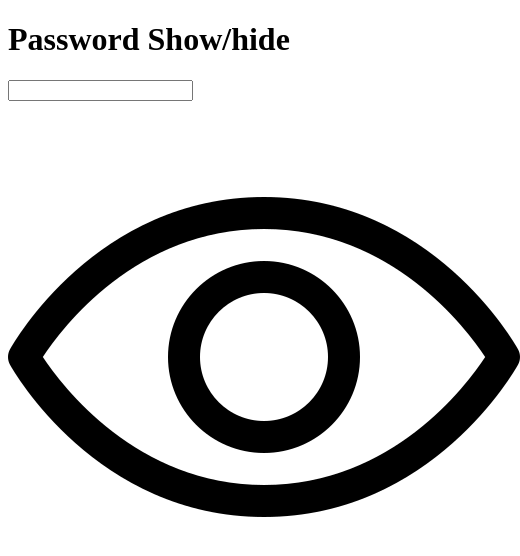
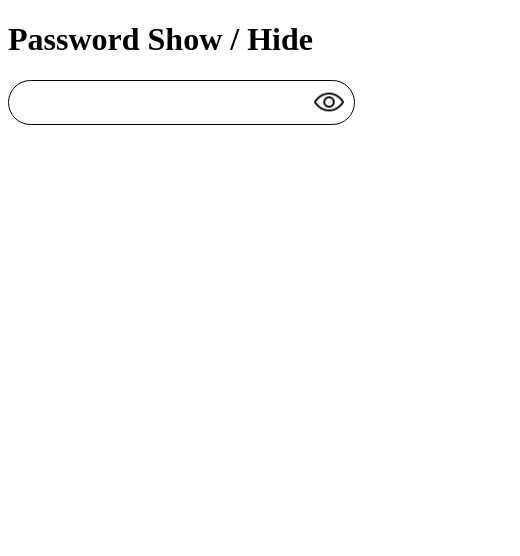
Before and after one commit to mayurilanjewar27/password-toggle, a plain HTML site: page index.html in a window 390 px wide. Shown: the whole page, 520 px wide, since content can reach past the window. Drawn offline with Linux system fonts and the light colour scheme.

Commit message:
add info

```diff
--- a/index.html
+++ b/index.html
@@ -3,18 +3,62 @@
 <head>
     <title>Password Toggle</title>
 </head>
+
 <style>
+    .ico-toggle-password{
+        width: 30px;
+        cursor: pointer;
+    }
 
+    .input-password{
+        padding: 5px 10px;
+        font-size: 20px;
+        border: none;
+    }
+
+    .input-password:focus{
+        outline: none;
+    }
+
+    .input-password-container{
+        border: 1px solid black;
+        width: fit-content;
+        display: flex;
+        align-items: center;
+        padding: 5px 10px;
+        border-radius: 40px;
+        gap: 10px;
+    }
 </style>
+
 <body>
-        <h1>Password Show/hide</h1>
+    <h1>Password Show / Hide</h1>
 
     <div class="input-password-container">
-            <input type="password" class="ico-toggle-password" />
-            <img src="show.png" class="ico-toggle-password" />
+
+        <input type="password"
+               class="input-password"
+               id="input-password" />
+
+        <img src="show.png"
+             class="ico-toggle-password"
+             id="ico-toggle-password"
+             onclick="togglePassword()" />
     </div>
+
+    <script>
+        function togglePassword(){
+            const imgElement = document.getElementById("ico-toggle-password");
+            const inputElement = document.getElementById("input-password");
+
+            if(inputElement.type === "password"){
+                inputElement.type = "text";
+                imgElement.src = "hide.png";
+            } else {
+                inputElement.type = "password";
+                imgElement.src = "show.png";
+            }
+        }
+    </script>
 </body>
-    <script>
-
-    </script>
 </html>
```
Lines whose indentation alone changed are shown as unchanged.
